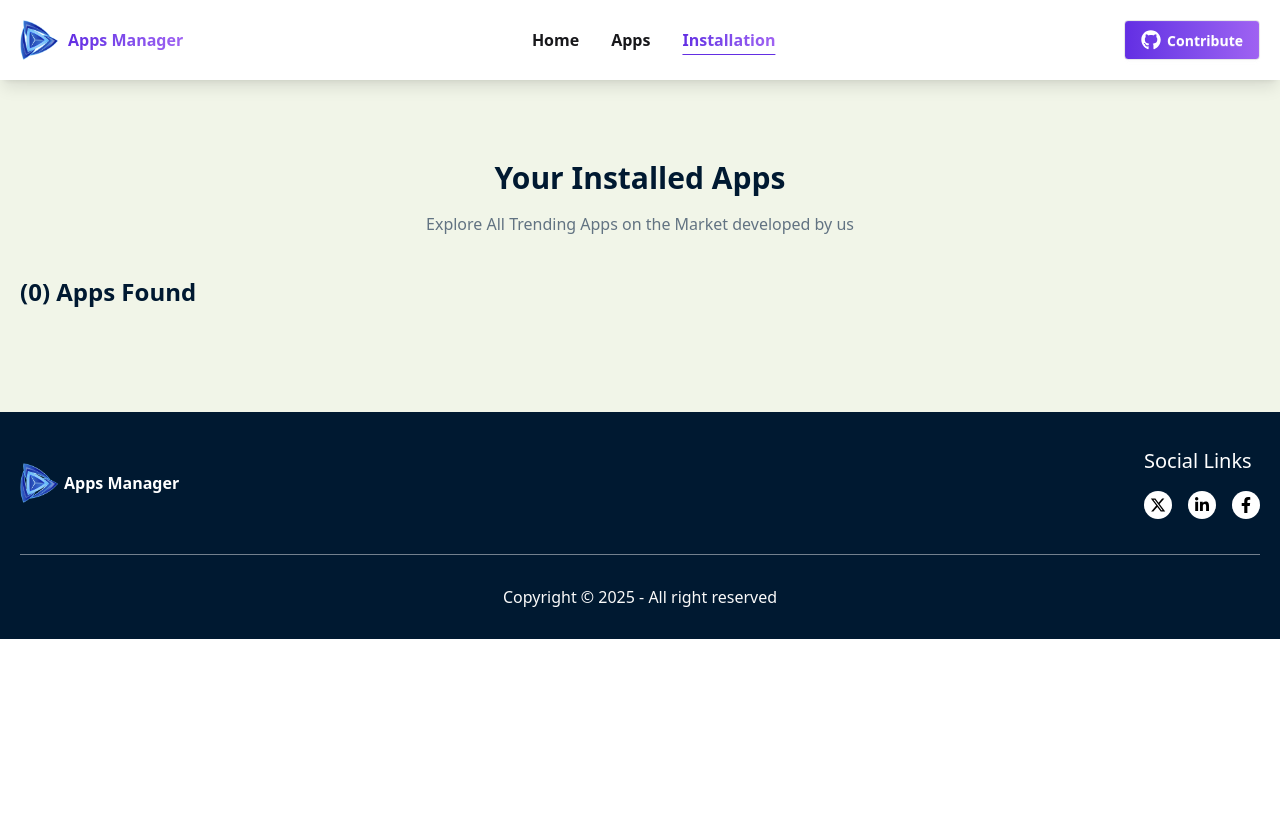
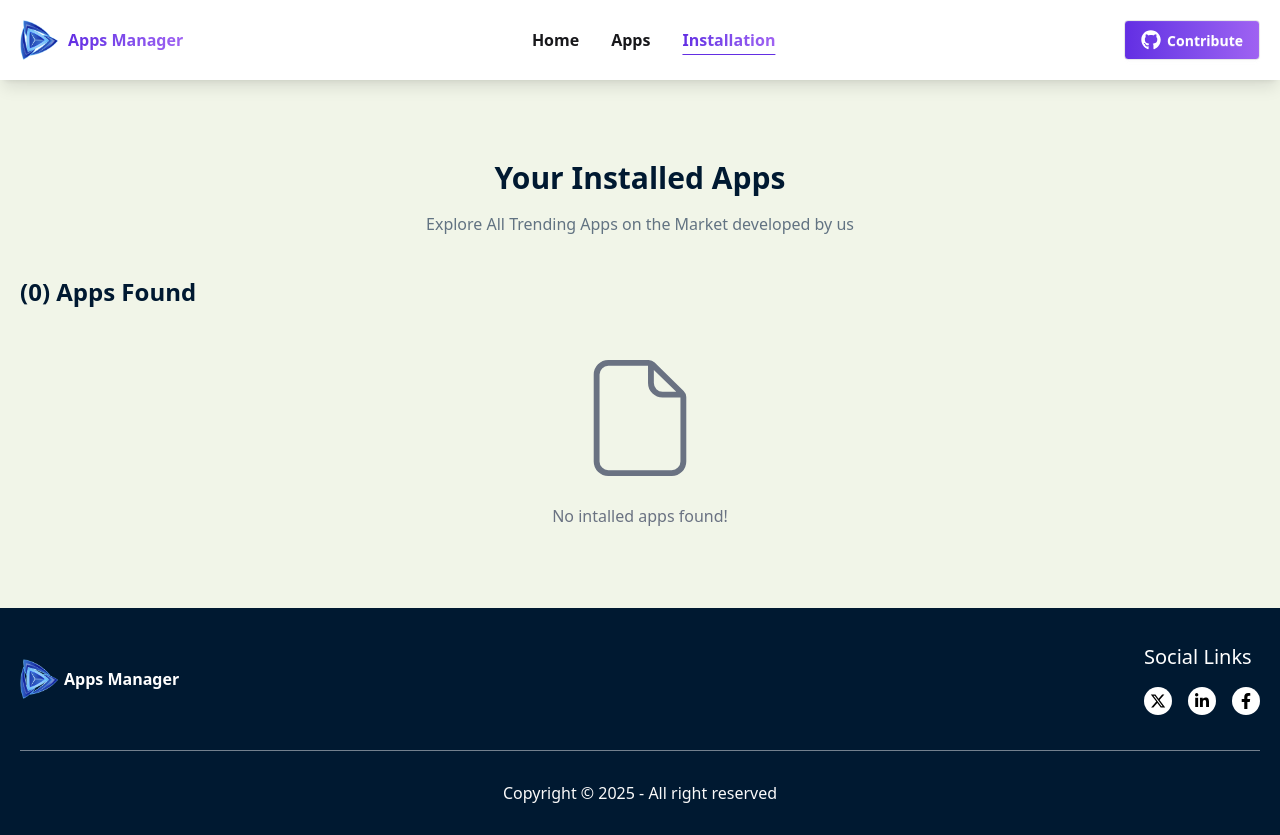
Before and after one commit to nayon-kumar/apps-manager, a Next.js app: page /installation in a window 1280 px wide. Before the commit the page ends 800 px from the top, so only its background shows below. Built offline with nearby package versions, Linux system fonts and the light colour scheme.

Commit message:
No installed apps found added

```diff
--- a/src/app/installation/page.jsx
+++ b/src/app/installation/page.jsx
@@ -3,6 +3,7 @@ import MyContainer from "@/components/Shared/MyContainer";
 import { MyContext } from "@/context/AppsContext";
 import InstalledAppCard from "@/ui/InstalledAppCard";
 import React, { useContext } from "react";
+import { CiFileOn } from "react-icons/ci";
 
 const Installation = () => {
   const { apps, setApps } = useContext(MyContext);
@@ -21,11 +22,22 @@ const Installation = () => {
           <p className="font-semibold text-[#001931] text-2xl">
             ({apps.length}) Apps Found
           </p>
-          <div className="mt-6 flex flex-col gap-4">
-            {apps.map((app) => (
-              <InstalledAppCard key={app.id} app={app} />
-            ))}
-          </div>
+          {apps.length > 0 ? (
+            <>
+              <div className="mt-6 flex flex-col gap-4">
+                {apps.map((app) => (
+                  <InstalledAppCard key={app.id} app={app} />
+                ))}
+              </div>
+            </>
+          ) : (
+            <>
+              <div className="mt-10 text-gray-500 flex flex-col items-center justify-center">
+                <CiFileOn size={140} />
+                <p className="mt-4">No intalled apps found!</p>
+              </div>
+            </>
+          )}
         </div>
       </MyContainer>
     </div>
```
